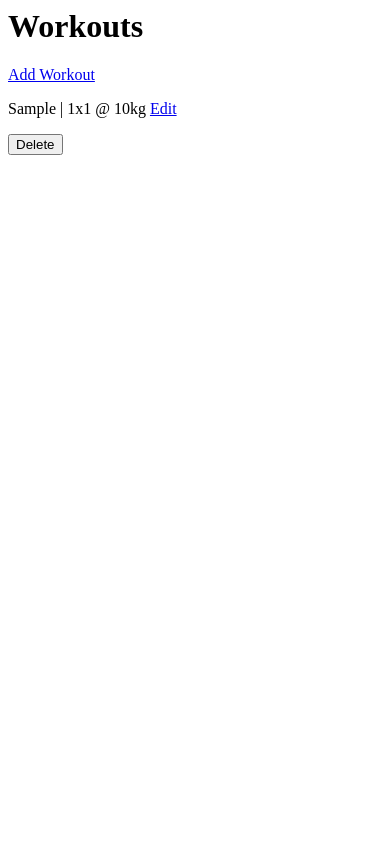
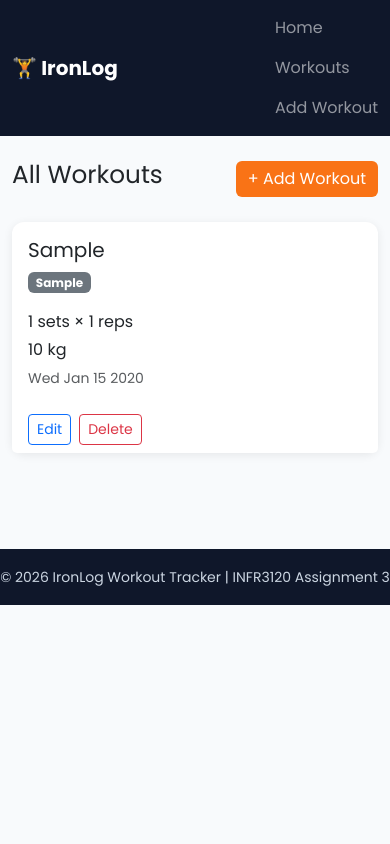
Before and after one commit to anjaliluthra-lab/assignment3, a Node server app: page /workouts in a window 390 px wide. Run offline with Node 20, Linux system fonts and the light colour scheme; tables that the repository leaves empty hold one stand-in row (values such as "Sample post"); some libraries are stand-ins or nearby versions.

Commit message:
Add header/footer partials, Bootstrap styling, and start script

```diff
--- a/package.json
+++ b/package.json
@@ -4,7 +4,8 @@
   "description": "",
   "main": "index.js",
   "scripts": {
-    "test": "echo \"Error: no test specified\" && exit 1"
+    "test": "echo \"Error: no test specified\" && exit 1",
+    "start": "node app.js"
   },
   "keywords": [],
   "author": "",
--- /dev/null
+++ b/public/css/style.css
@@ -0,0 +1,20 @@
+/* Custom styles written by me. Bootstrap is used as the base framework. */
+:root { --navy: #0f172a; --accent: #f97316; --light: #f8fafc; }
+
+body { font-family: 'Poppins', sans-serif; background: var(--light); }
+
+.navbar-custom { background: var(--navy); }
+.navbar-custom .nav-link:hover { color: var(--accent); }
+
+.hero {
+  background: linear-gradient(135deg, var(--navy), #1e293b);
+  color: white; padding: 100px 0; border-radius: 16px; text-align: center;
+}
+.hero h1 { font-weight: 700; font-size: 3rem; }
+.hero span { color: var(--accent); }
+
+.btn-accent { background: var(--accent); color: white; border: none; }
+.btn-accent:hover { background: #ea580c; color: white; }
+
+.workout-card { border: none; border-radius: 12px; box-shadow: 0 2px 10px rgba(0,0,0,.08); }
+.footer-custom { background: var(--navy); color: #cbd5e1; }
--- /dev/null
+++ b/views/partials/footer.ejs
@@ -0,0 +1,8 @@
+</main>
+  <footer class="footer-custom text-center py-3 mt-5">
+    <small>&copy; 2026 IronLog Workout Tracker | INFR3120 Assignment 3</small>
+  </footer>
+  <!-- Bootstrap JS bundle -->
+  <script src="https://cdn.jsdelivr.net/npm/bootstrap@5.3.3/dist/js/bootstrap.bundle.min.js"></script>
+</body>
+</html>
--- /dev/null
+++ b/views/partials/header.ejs
@@ -0,0 +1,25 @@
+<!DOCTYPE html>
+<html lang="en">
+<head>
+  <meta charset="UTF-8">
+  <meta name="viewport" content="width=device-width, initial-scale=1">
+  <title>IronLog | Workout Tracker</title>
+  <!-- Bootstrap 5 CSS (third-party, https://getbootstrap.com) -->
+  <link href="https://cdn.jsdelivr.net/npm/bootstrap@5.3.3/dist/css/bootstrap.min.css" rel="stylesheet">
+  <!-- Google Font: Poppins -->
+  <link href="https://fonts.googleapis.com/css2?family=Poppins:wght@400;600;700&display=swap" rel="stylesheet">
+  <!-- Custom styles (written by me) -->
+  <link href="/css/style.css" rel="stylesheet">
+</head>
+<body>
+  <nav class="navbar navbar-expand-md navbar-dark navbar-custom">
+    <div class="container">
+      <a class="navbar-brand fw-bold" href="/">🏋️ IronLog</a>
+      <div class="navbar-nav ms-auto">
+        <a class="nav-link" href="/">Home</a>
+        <a class="nav-link" href="/workouts">Workouts</a>
+        <a class="nav-link" href="/workouts/add">Add Workout</a>
+      </div>
+    </div>
+  </nav>
+  <main class="container py-4">
--- a/views/workouts/list.ejs
+++ b/views/workouts/list.ejs
@@ -1,12 +1,34 @@
-<h1>Workouts</h1>
-<a href="/workouts/add">Add Workout</a>
+<%- include('../partials/header') %>
+<div class="d-flex justify-content-between align-items-center mb-4">
+  <h2>All Workouts</h2>
+  <a href="/workouts/add" class="btn btn-accent">+ Add Workout</a>
+</div>
+
+<% if (workouts.length === 0) { %>
+  <p class="text-muted">No workouts yet. Add your first one!</p>
+<% } %>
+
+<div class="row">
 <% workouts.forEach(w => { %>
-  <p>
-    <%= w.exercise %> | <%= w.sets %>x<%= w.reps %> @ <%= w.weight %>kg
-    <a href="/workouts/edit/<%= w._id %>">Edit</a>
-    <form action="/workouts/delete/<%= w._id %>" method="POST" style="display:inline"
-          onsubmit="return confirm('Delete this workout?');">
-      <button>Delete</button>
-    </form>
-  </p>
+  <div class="col-md-4 mb-4">
+    <div class="card workout-card h-100">
+      <div class="card-body">
+        <h5 class="card-title"><%= w.exercise %></h5>
+        <span class="badge bg-secondary"><%= w.category %></span>
+        <p class="mt-3 mb-1"><%= w.sets %> sets × <%= w.reps %> reps</p>
+        <p class="mb-1"><%= w.weight %> kg</p>
+        <small class="text-muted"><%= w.date.toDateString() %></small>
+      </div>
+      <div class="card-footer bg-white border-0 d-flex gap-2">
+        <a href="/workouts/edit/<%= w._id %>" class="btn btn-sm btn-outline-primary">Edit</a>
+        <!-- Delete form: confirm() asks the user before the POST is sent -->
+        <form action="/workouts/delete/<%= w._id %>" method="POST"
+              onsubmit="return confirm('Delete this workout?');">
+          <button class="btn btn-sm btn-outline-danger">Delete</button>
+        </form>
+      </div>
+    </div>
+  </div>
 <% }) %>
+</div>
+<%- include('../partials/footer') %>
```
Also changed, not shown: views/index.ejs (+8 -2 lines), views/workouts/add.ejs (+18 -8 lines).
